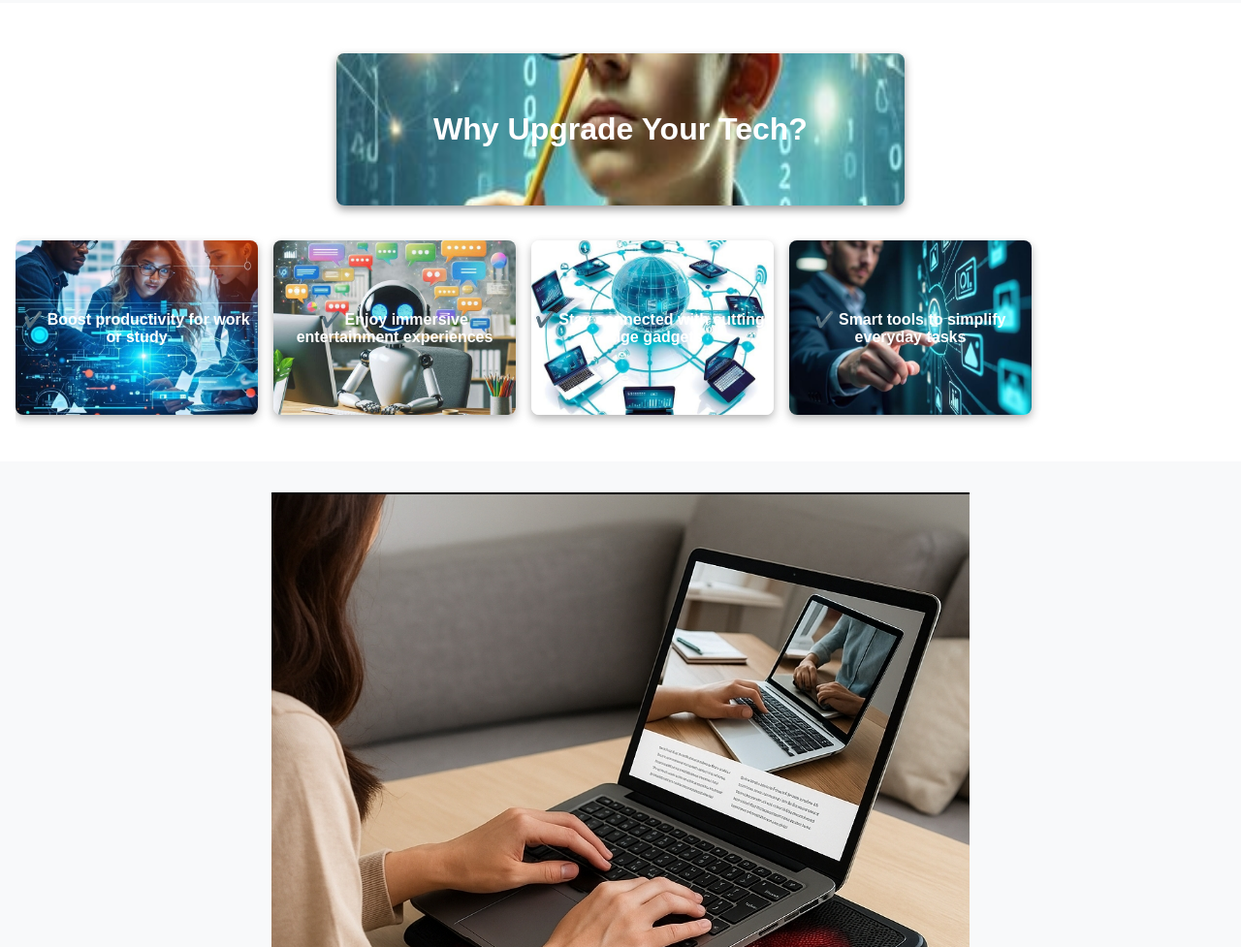
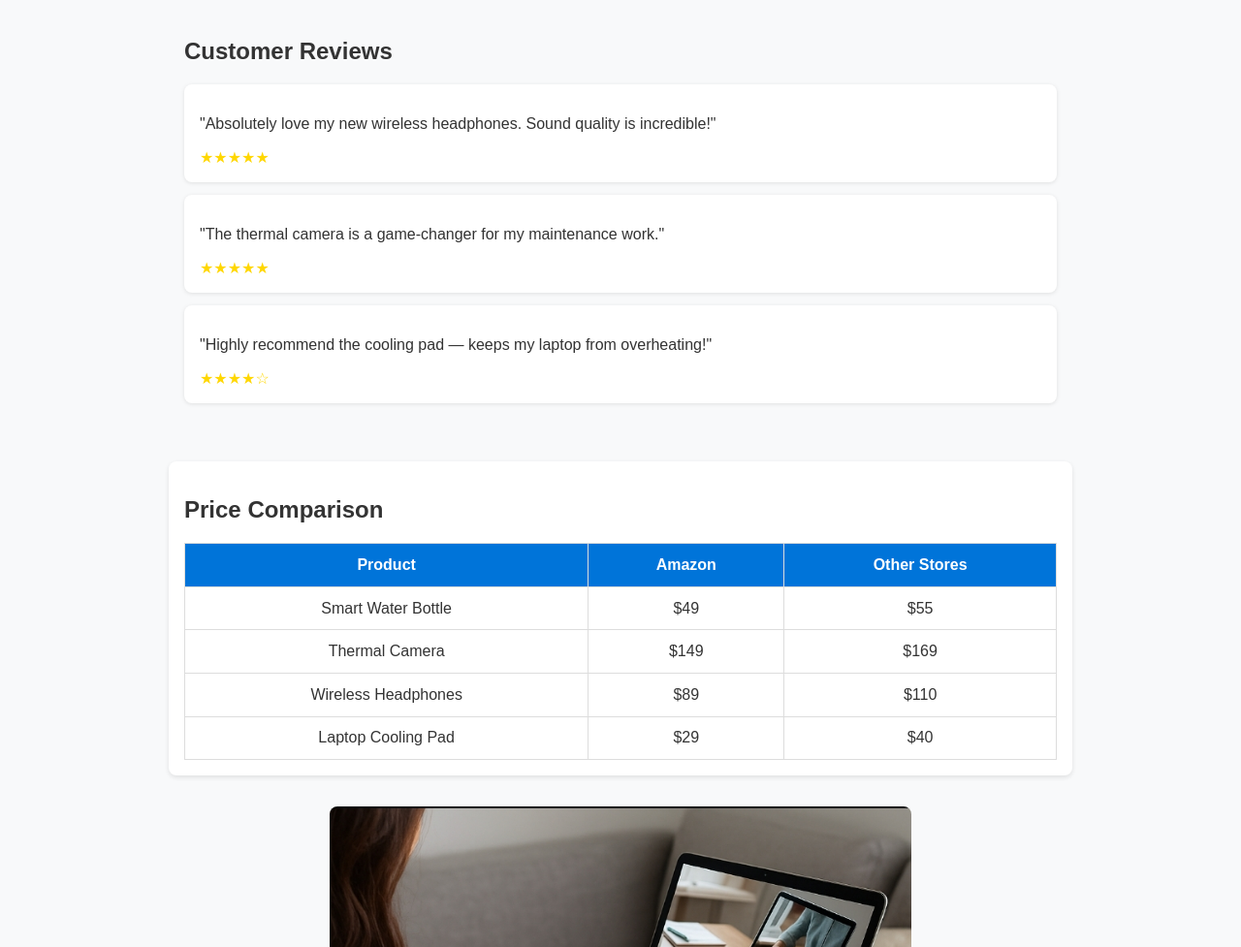
Before and after one commit to TechSmart1234/TechSmart1234, a plain HTML site: page index.html in a window 1280 px wide. Shown: the part 1155-2132 px from the top of the page at 97% size. Drawn offline with Linux system fonts and the light colour scheme.

Commit message:
Update index.html

```diff
--- a/index.html
+++ b/index.html
@@ -1,4 +1,5 @@
-<!DOCTYPE html><html lang="en">
+<!DOCTYPE html>
+<html lang="en">
 <head>
 <meta charset="UTF-8">
 <meta name="viewport" content="width=device-width, initial-scale=1.0">
@@ -21,6 +22,7 @@ header h1 { font-size: 1.3rem; margin: 0; }
 .sidenav a { padding: 10px 30px; text-decoration: none; font-size: 22px; color: #fff; display: block; }
 .sidenav a:hover { background: #005fa3; }
 .closebtn { position: absolute; top: 10px; right: 25px; font-size: 36px; cursor: pointer; }
+
 .hero { position: relative; height: 400px; text-align: center; color: #fff; display: flex; flex-direction: column; justify-content: center; overflow: hidden; }
 .hero::before { content: ""; position: absolute; top: 0; left: 0; width: 100%; height: 100%; background-size: cover; background-position: center; animation: slideShow 16s infinite; z-index: -1; opacity: 0.7; filter: brightness(60%); }
 @keyframes slideShow {
@@ -36,9 +38,11 @@ header h1 { font-size: 1.3rem; margin: 0; }
 .hero p { font-size: 1.2rem; text-shadow: 1px 1px 3px rgba(0,0,0,0.6); }
 .call-to-action { margin-top: 1rem; }
 .call-to-action .btn { background: #FF4136; color: #fff; padding: 0.5rem 1rem; border-radius: 4px; text-decoration: none; font-size: 1rem; margin: 0 5px; }
+
 .categories { display: flex; justify-content: center; gap: 1rem; flex-wrap: wrap; background: #fff; padding: 1.5rem 0; }
 .category-card { width: 160px; text-align: center; background: #fff; border-radius: 8px; box-shadow: 0 2px 5px rgba(0,0,0,0.1); padding: 1rem; }
 .category-card img { width: 100%; height: 100px; object-fit: cover; border-radius: 4px; }
+
 .featured-products { max-width: 1200px; margin: 2rem auto; padding: 0 1rem; }
 .product-grid { display: grid; grid-template-columns: repeat(auto-fit, minmax(220px, 1fr)); gap: 1rem; }
 .product-card { background: #fff; padding: 1rem; border-radius: 8px; box-shadow: 0 2px 5px rgba(0,0,0,0.1); text-align: center; }
@@ -47,17 +51,49 @@ header h1 { font-size: 1.3rem; margin: 0; }
 .product-card p { font-size: 0.8rem; }
 .product-card .btn { background: #FF4136; color: #fff; padding: 0.3rem 0.7rem; border-radius: 3px; margin-top: 0.4rem; display: inline-block; }
 .star-rating { color: gold; margin: 0.5rem 0; font-size: 1rem; }
+
+.customer-reviews { max-width: 900px; margin: 2rem auto; padding: 1rem; }
+.review-card { background: #fff; padding: 1rem; margin: 0.8rem 0; border-radius: 8px; box-shadow: 0 1px 4px rgba(0,0,0,0.1); }
+.review-stars { color: gold; font-size: 1rem; }
+
+.price-comparison { max-width: 900px; margin: 2rem auto; background: #fff; padding: 1rem; border-radius: 8px; box-shadow: 0 2px 5px rgba(0,0,0,0.1); }
+.price-comparison table { width: 100%; border-collapse: collapse; }
+.price-comparison th, .price-comparison td { padding: 0.8rem; border: 1px solid #ddd; text-align: center; }
+.price-comparison th { background: #0074D9; color: #fff; }
+
+.bold-image-section { text-align: center; margin: 2rem 0; }
+.bold-image-section img { width: 90%; max-width: 600px; border-radius: 8px; margin-bottom: 1rem; }
+
 .info-section { background: #fff; padding: 2rem 1rem; text-align: center; }
-.upgrade-heading { display: inline-block; font-size: 2rem; font-weight: bold; color: #fff; padding: 60px 100px; background-image: url('upgrade-tech.jpg'); background-size: 650px 600px; background-repeat: no-repeat; background-position: center; animation: zoomBG 10s ease-in-out infinite alternate; border-radius: 8px; box-shadow: 0 4px 10px rgba(0,0,0,0.4); }
+.upgrade-heading {
+  display: inline-block;
+  font-size: 2rem;
+  font-weight: bold;
+  color: #fff;
+  padding: 60px 100px;
+  background-image: url('upgrade-tech.jpg');
+  background-size: 650px 600px;
+  background-repeat: no-repeat;
+  background-position: center;
+  animation: zoomBG 10s ease-in-out infinite alternate;
+  border-radius: 8px;
+  box-shadow: 0 4px 10px rgba(0,0,0,0.4);
+}
+
 .tip-scroll-container { display: flex; overflow-x: auto; gap: 1rem; padding: 1rem 0; }
 .tip-card { flex: 0 0 auto; width: 250px; height: 180px; border-radius: 8px; background-size: cover; background-position: center; color: #fff; display: flex; align-items: center; justify-content: center; text-align: center; font-weight: bold; box-shadow: 0 4px 10px rgba(0,0,0,0.3); }
-.bold-image-section { text-align: center; margin: 2rem 0; }
+
+@keyframes zoomBG {
+  from { background-size: 1000px 1600px; }
+  to { background-size: 1300px 1600px; }
+}
+
 footer { background: #333; color: #fff; text-align: center; padding: 1rem; margin-top: 2rem; }
 footer a { color: #fff; margin: 0 10px; text-decoration: underline; }
-@keyframes zoomBG { from { background-size: 1000px 1600px; } to { background-size: 1300px 1600px; } }
 </style>
 </head>
 <body>
+
 <header>
 <div class="logo-section">
 <span class="hamburger" onclick="openNav()">&#9776;</span>
@@ -69,6 +105,7 @@ footer a { color: #fff; margin: 0 10px; text-decoration: underline; }
 <div class="cart-icon"><i class="fas fa-shopping-cart"></i><span class="cart-count" id="cart-count">0</span></div>
 </div>
 </header>
+
 <div id="mySidenav" class="sidenav">
 <a href="javascript:void(0)" class="closebtn" onclick="closeNav()">&times;</a>
 <a href="#">Home</a>
@@ -78,6 +115,7 @@ footer a { color: #fff; margin: 0 10px; text-decoration: underline; }
 <a href="#">Deals</a>
 <a href="#">About</a>
 </div>
+
 <section class="hero">
 <h1>Explore the Smartest Tech for 2025</h1>
 <p>Unbeatable Deals & Expert Reviews</p>
@@ -86,21 +124,71 @@ footer a { color: #fff; margin: 0 10px; text-decoration: underline; }
 <a href="#" class="btn">Tech Quiz</a>
 </div>
 </section>
+
 <section class="categories">
 <div class="category-card"><img src="smart-glasses.jpg" alt="Smart Glasses"><h3>Smart Glasses</h3></div>
 <div class="category-card"><img src="wireless-charging.dex.jpg" alt="Wireless Charging"><h3>Wireless Charging</h3></div>
 <div class="category-card"><img src="earbud-translator.jpg" alt="Smart Earbuds"><h3>Smart Earbuds</h3></div>
 <div class="category-card"><img src="security.robot.jpg" alt="Home Security"><h3>Security Tech</h3></div>
 </section>
+
 <section class="featured-products">
 <h2>Featured Products</h2>
 <div class="product-grid">
-<div class="product-card"><img src="self-cleaning-waterbottle.jpg" alt="Smart Water Bottle"><h2>Self-Cleaning Smart Water Bottle</h2><p>Keeps your water fresh with UV purification technology.</p><div class="star-rating">★★★★★</div><a class="btn" href="https://www.amazon.com/dp/B08JVJ2GGT?tag=techsmartstore16-20" target="_blank">View on Amazon</a></div>
-<div class="product-card"><img src="handheld-thermal-camera.jpg" alt="Thermal Camera"><h2>Handheld Portable Thermal Camera</h2><p>See heat signatures for safety, maintenance, and adventure.</p><div class="star-rating">★★★★☆</div><a class="btn" href="https://www.amazon.com/dp/B0CCYDT1NR?tag=techsmartstore16-20" target="_blank">View on Amazon</a></div>
-<div class="product-card"><img src="wireless-headphones.jpg" alt="Wireless Headphones"><h2>Wireless Headphones</h2><p>Noise cancelling with 70H playtime and deep bass.</p><div class="star-rating">★★★★★</div><a class="btn" href="https://www.amazon.com/dp/B0DLKB5V35?tag=techsmartstore16-20" target="_blank">View on Amazon</a></div>
-<div class="product-card"><img src="laptop-cooling-pad.jpg" alt="Laptop Cooling Pad"><h2>Laptop Cooling Pad</h2><p>Ultra slim, quiet cooler with USB ports.</p><div class="star-rating">★★★★☆</div><a class="btn" href="https://www.amazon.com/dp/B00NNMB3KS?tag=techsmartstore16-20" target="_blank">View on Amazon</a></div>
+<div class="product-card">
+<img src="self-cleaning-waterbottle.jpg" alt="Smart Water Bottle">
+<h2>Self-Cleaning Smart Water Bottle</h2>
+<p>Keeps your water fresh with UV purification technology.</p>
+<div class="star-rating">★★★★★</div>
+<a class="btn" href="https://www.amazon.com/dp/B08JVJ2GGT?tag=techsmartstore16-20" target="_blank">View on Amazon</a>
+</div>
+<div class="product-card">
+<img src="handheld-thermal-camera.jpg" alt="Thermal Camera">
+<h2>Handheld Portable Thermal Camera</h2>
+<p>See heat signatures for safety, maintenance, and adventure.</p>
+<div class="star-rating">★★★★☆</div>
+<a class="btn" href="https://www.amazon.com/dp/B0CCYDT1NR?tag=techsmartstore16-20" target="_blank">View on Amazon</a>
+</div>
+<div class="product-card">
+<img src="wireless-headphones.jpg" alt="Wireless Headphones">
+<h2>Wireless Headphones</h2>
+<p>Noise cancelling with 70H playtime and deep bass.</p>
+<div class="star-rating">★★★★★</div>
+<a class="btn" href="https://www.amazon.com/dp/B0DLKB5V35?tag=techsmartstore16-20" target="_blank">View on Amazon</a>
+</div>
+<div class="product-card">
+<img src="laptop-cooling-pad.jpg" alt="Laptop Cooling Pad">
+<h2>Laptop Cooling Pad</h2>
+<p>Ultra slim, quiet cooler with USB ports.</p>
+<div class="star-rating">★★★★☆</div>
+<a class="btn" href="https://www.amazon.com/dp/B00NNMB3KS?tag=techsmartstore16-20" target="_blank">View on Amazon</a>
+</div>
 </div>
 </section>
+
+<section class="customer-reviews">
+<h2>Customer Reviews</h2>
+<div class="review-card"><p>"Absolutely love my new wireless headphones. Sound quality is incredible!"</p><div class="review-stars">★★★★★</div></div>
+<div class="review-card"><p>"The thermal camera is a game-changer for my maintenance work."</p><div class="review-stars">★★★★★</div></div>
+<div class="review-card"><p>"Highly recommend the cooling pad — keeps my laptop from overheating!"</p><div class="review-stars">★★★★☆</div></div>
+</section>
+
+<section class="price-comparison">
+<h2>Price Comparison</h2>
+<table>
+<tr><th>Product</th><th>Amazon</th><th>Other Stores</th></tr>
+<tr><td>Smart Water Bottle</td><td>$49</td><td>$55</td></tr>
+<tr><td>Thermal Camera</td><td>$149</td><td>$169</td></tr>
+<tr><td>Wireless Headphones</td><td>$89</td><td>$110</td></tr>
+<tr><td>Laptop Cooling Pad</td><td>$29</td><td>$40</td></tr>
+</table>
+</section>
+
+<section class="bold-image-section">
+<img src="laptop-user.jpg" alt="Woman Using Laptop">
+<h2 class="highlight-text">Experience seamless performance with the latest tech for work, school, or entertainment.</h2>
+</section>
+
 <section class="info-section">
 <h2><span class="upgrade-heading">Why Upgrade Your Tech?</span></h2>
 <div class="tip-scroll-container">
@@ -110,16 +198,16 @@ footer a { color: #fff; margin: 0 10px; text-decoration: underline; }
 <div class="tip-card" style="background-image: url('smart-tools.jpg');">✔️ Smart tools to simplify everyday tasks</div>
 </div>
 </section>
-<div class="bold-image-section">
-<img src="laptop-user.jpg" alt="Woman Using Laptop" style="max-width: 100%; height: auto;">
-<h2>Experience seamless performance with the latest tech for work, school, or entertainment.</h2>
-</div>
+
 <footer>
-<p>&copy; 2025 TechSmart. All rights reserved. <a href="#">Privacy Policy</a> | <a href="#">Terms & Conditions</a></p>
+<p>&copy; 2025 TechSmart. All rights reserved.</p>
+<a href="#">Privacy Policy</a> | <a href="#">Terms & Conditions</a>
 </footer>
+
 <script>
 function openNav() { document.getElementById("mySidenav").style.width = "70%"; }
 function closeNav() { document.getElementById("mySidenav").style.width = "0"; }
 </script>
+
 </body>
 </html>
```
